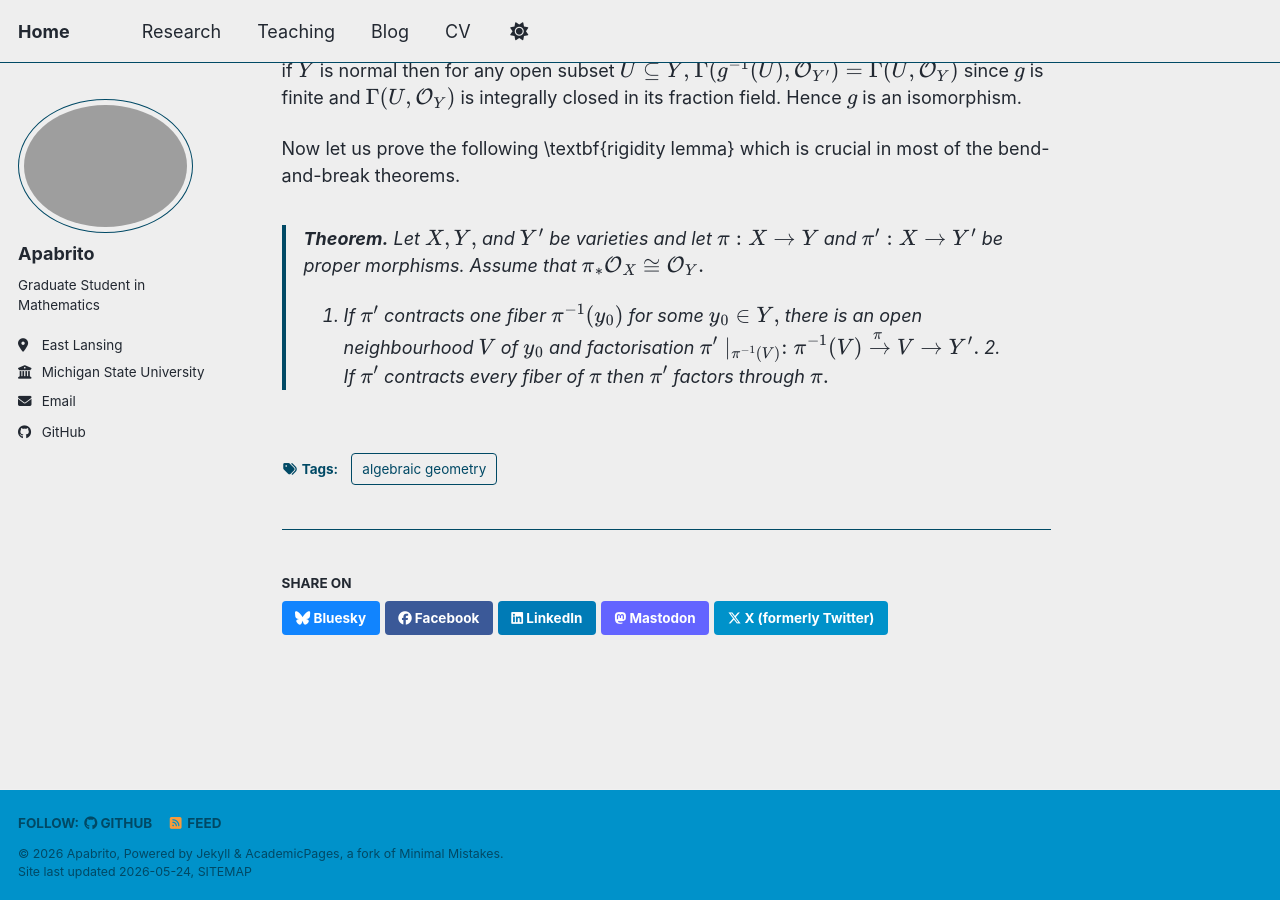
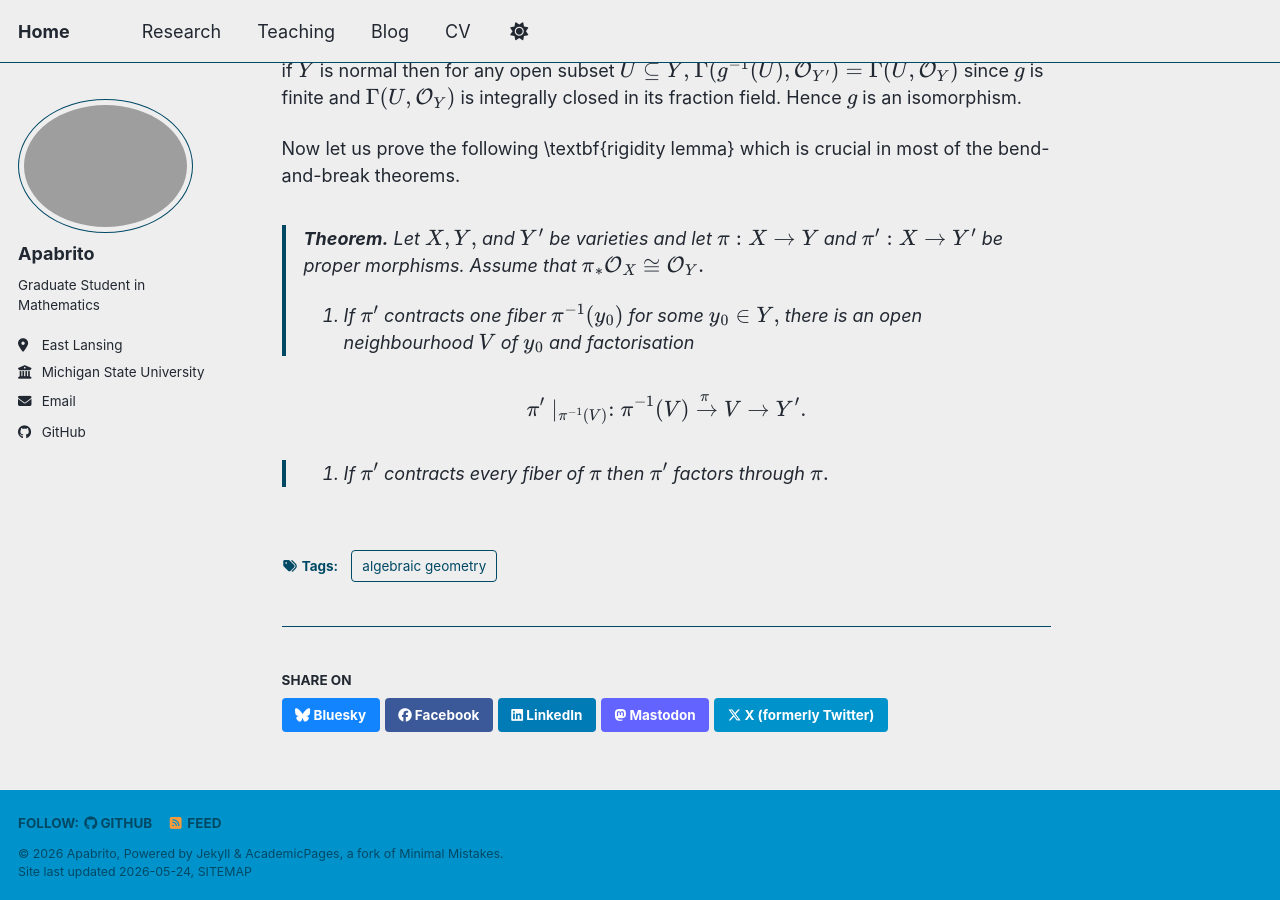
Before and after one commit to apabrito1/apabrito1.github.io, a Jekyll site: the page built from _posts/2012-08-14-blog-post-1.md, in a window 1280 px wide and 900 px high, scrolled down 762 px. Built offline with Jekyll 4.4.1, drawn with Linux system fonts in a browser that asks for light colours; a script bundle is joined from its source files by our own code; library files that are not in the unit come from our copies.

Commit message:
Update 2012-08-14-blog-post-1.md

```diff
--- a/_posts/2012-08-14-blog-post-1.md
+++ b/_posts/2012-08-14-blog-post-1.md
@@ -25,4 +25,8 @@ Now let us prove the following \textbf{rigidity lemma} which is crucial in most
 
 > **Theorem.**
 >  Let $X,Y,$ and $Y'$ be varieties and let $\pi: X\to Y$ and $\pi':X\to Y'$ be proper morphisms. Assume that $\pi_ * \O_X\cong \O_Y.$
-> 1. If $\pi'$ contracts one fiber $\pi^{-1}(y_0)$ for some $y_0\in Y,$ there is an open neighbourhood $V$ of $y_0$ and factorisation                                                                                                                                                               $$ \pi'\mid_{\pi^{-1}(V)}: \pi^{-1}(V) \xrightarrow{\pi} V\to Y'.$$                                                                                                                                                                                         2. If $\pi'$ contracts every fiber of $\pi$ then $\pi'$ factors through $\pi.$
+> 1. If $\pi'$ contracts one fiber $\pi^{-1}(y_0)$ for some $y_0\in Y,$ there is an open neighbourhood $V$ of $y_0$ and factorisation
+
+ $$ \pi'\mid_{\pi^{-1}(V)}: \pi^{-1}(V) \xrightarrow{\pi} V\to Y'.$$
+
+> 2. If $\pi'$ contracts every fiber of $\pi$ then $\pi'$ factors through $\pi.$
```
